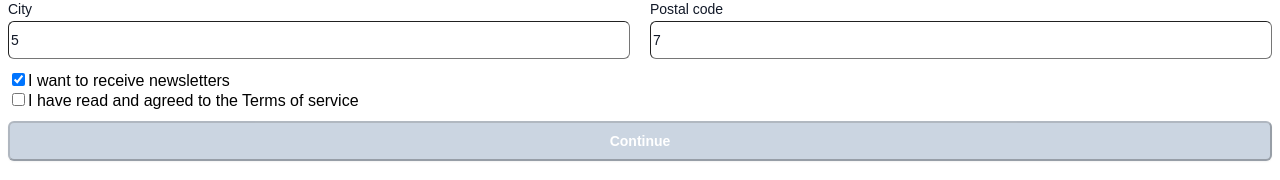
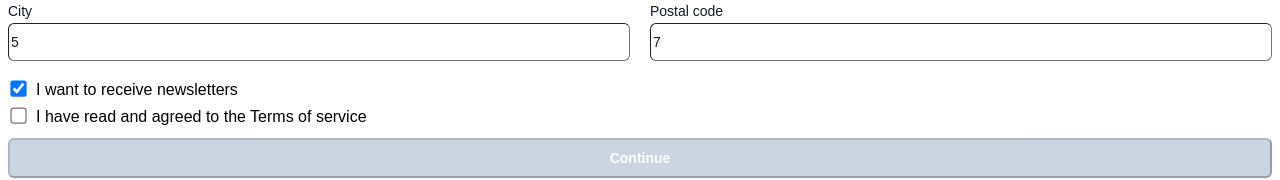
Before and after one commit to Rufus412/Sign-me.up, a Vue app: page / in a window 1280 px wide. Shown: the part 367-547 px from the top of the page. Built offline with nearby package versions, Linux system fonts and the light colour scheme; what vue3-country-region-select would draw is missing.

Commit message:
Improvements to QR sizing as well as adding the possibility to add a hotlink to the TOS checkbox

```diff
--- a/src/components/Form.vue
+++ b/src/components/Form.vue
@@ -42,6 +42,9 @@ export default {
         console.log("emitted")
         store.Member.membership.itemNumber = (this.$route.query.itemNumber)
         this.$router.push( {name: 'formCheck' })
+      },
+      getTOS() {
+        return this.$route.query.tos
       }
     },
     mounted() {
@@ -112,11 +115,11 @@ export default {
                 <input type="text" name="postal-code" id="postal-code" v-model="info.postalCode" autocomplete="postal-code" class="block w-[99%] rounded-md border py-1.5 text-gray-900 shadow-sm ring-1 ring-inset ring-gray-300 placeholder:text-gray-400 focus:ring-2 focus:ring-inset focus:ring-indigo-600 sm:text-sm sm:leading-6" />
               </div>
             </div>
-            <div class="sm:col-span-2 mt-0">
-              <input type="checkbox" v-model="info.newsLetter">
-              <label class="">I want to receive newsletters</label><br>
-              <input type="checkbox" v-model="info.tos">
-              <label class="">I have read and agreed to the Terms of service</label><br>
+            <div class="sm:col-span-3 mt-0">
+              <input type="checkbox" v-model="info.newsLetter" id="checkBoxNews">
+              <label class="ml-2">I want to receive newsletters</label><br>
+              <input type="checkbox" v-model="info.tos" id="checkBoxTos">
+              <a class="ml-2" :href='this.$route.query.tos' target="_blank" id="checkBoxTos" >I have read and agreed to the Terms of service</a><br>
             </div>
             <div class="flex flex-col sm:col-span-full">
 
@@ -132,3 +135,15 @@ export default {
     </form>
   </div>
 </template>
+
+
+<style scoped>
+#checkBoxNews {
+  transform: scale(1.25);
+  margin-top: 10px;
+}
+#checkBoxTos {
+  transform: scale(1.25);
+  margin-top: 10px;
+}
+</style>
--- a/src/components/QR.vue
+++ b/src/components/QR.vue
@@ -16,9 +16,9 @@ const store = useStore()
     <meta charset="utf-8">
     <title>QRcode</title>
     <div>
-        <body>
+        <body class="items-center h-screen w-screen">
             <h1 class="text-center mt-20">Show the QR code to the teller to register</h1>
-            <div v-html="store.SvgTag" id="qrCode" >
+            <div v-html="store.SvgTag" id="qrCode" class="h-[75%] w-[75%] ml-[12.5%] lg:h-[50%] lg:w-[50%] lg:ml-[25%] 2xl:h-[30%] 2xl:w-[30%] 2xl:ml-[35%]">
             </div>
         </body>
     </div>
@@ -28,9 +28,8 @@ const store = useStore()
 h1 {
     font-size: 40px;
 
-}
+}/*
 #qrCode {
-    transform: scale(0.7);
-    margin-top: -18%;
-}
+    transform: translate(50%, 0);
+}*/
 </style>
```
